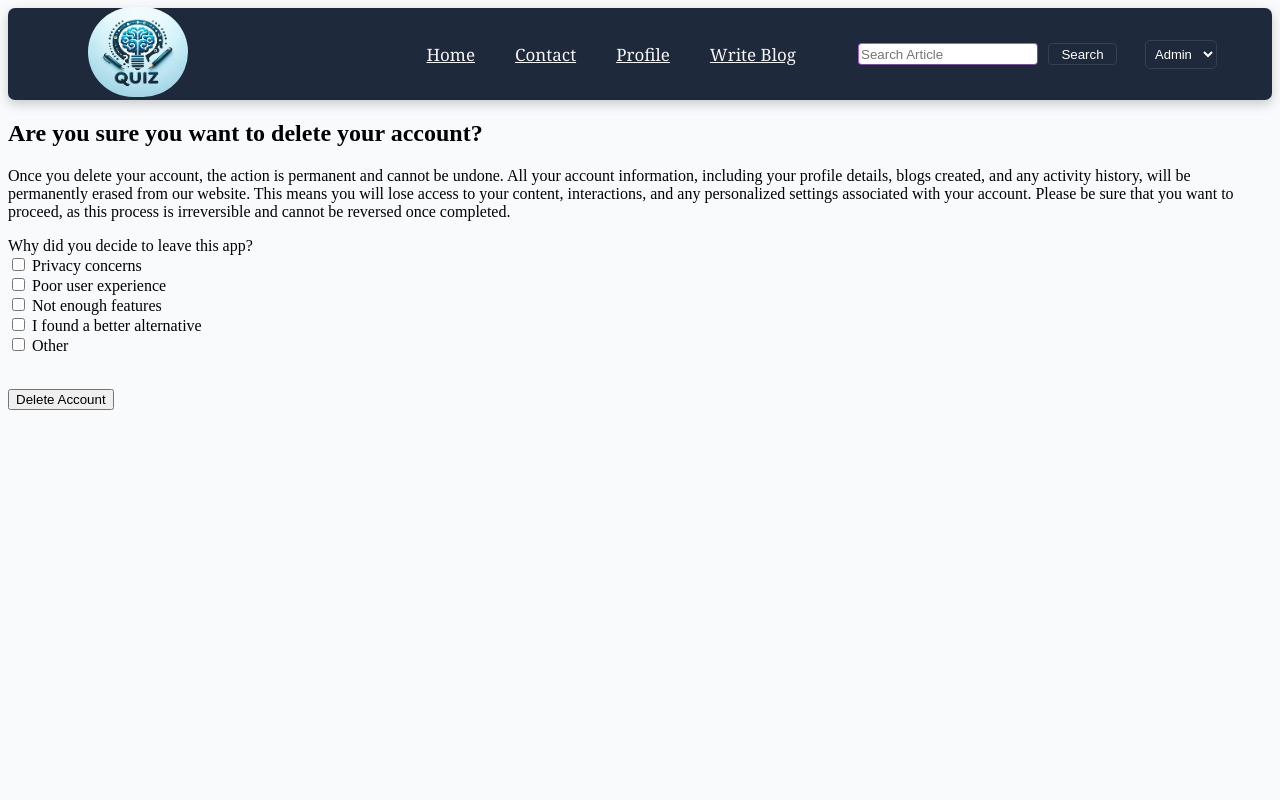
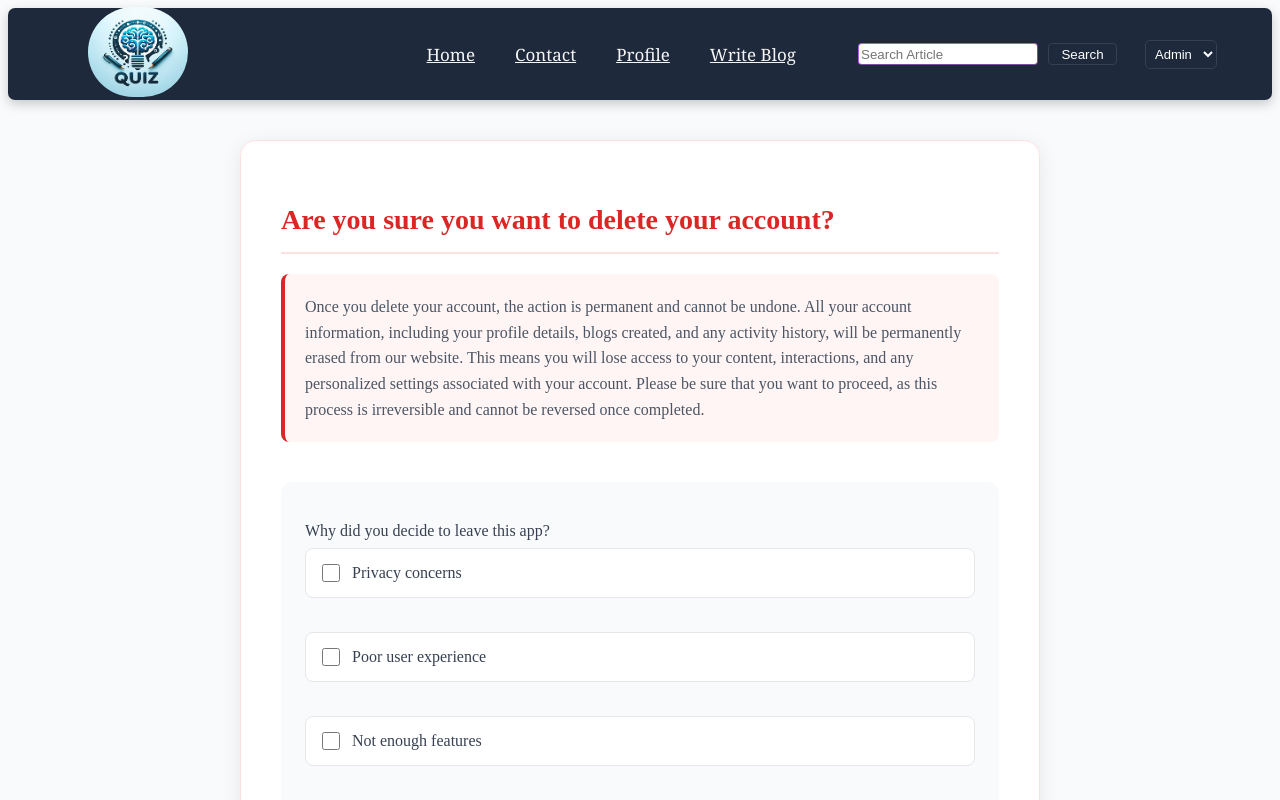
Before and after one commit to Garima-Shrestha/WebBlogProject, a React (Vite) app in the folder React/: page /deleteaccount in a window 1280 px wide. Shown: the top 800 px of the page. Built offline with nearby package versions, Linux system fonts and the light colour scheme; sample sign-in values are in the browser's storage.

Commit message:
Delete Account css

```diff
--- /dev/null
+++ b/React/src/components/css/DeleteAccount.css
@@ -0,0 +1,174 @@
+.delete-page-container {
+    max-width: 800px;
+    margin: 40px auto;
+    padding: 0 20px;
+  }
+
+  .delete-form {
+    background: white;
+    padding: 40px;
+    border-radius: 16px;
+    box-shadow: 0 4px 20px rgba(0, 0, 0, 0.08);
+    border: 1px solid #fee2e2;
+  }
+
+  .message-section {
+    margin-bottom: 40px;
+  }
+
+  .message-section h1 {
+    color: #dc2626;
+    font-size: 28px;
+    font-weight: 600;
+    margin-bottom: 20px;
+    padding-bottom: 16px;
+    border-bottom: 2px solid #fee2e2;
+  }
+
+  .message-section p {
+    color: #4b5563;
+    line-height: 1.6;
+    font-size: 16px;
+    background: #fff5f5;
+    padding: 20px;
+    border-radius: 8px;
+    border-left: 4px solid #dc2626;
+  }
+
+  .options-section {
+    background: #f9fafb;
+    padding: 24px;
+    border-radius: 12px;
+    margin-bottom: 30px;
+  }
+
+  .options-section p {
+    color: #374151;
+    font-size: 16px;
+    font-weight: 500;
+    margin-bottom: 16px;
+  }
+
+  .options-section label {
+    display: flex;
+    align-items: center;
+    padding: 12px;
+    margin: 8px 0;
+    background: white;
+    border-radius: 8px;
+    transition: all 0.2s ease;
+    cursor: pointer;
+    border: 1px solid #e5e7eb;
+  }
+
+  .options-section label:hover {
+    background: #f8fafc;
+    border-color: #dc2626;
+  }
+
+  .options-section input[type="checkbox"] {
+    margin-right: 12px;
+    width: 18px;
+    height: 18px;
+    accent-color: #dc2626;
+    cursor: pointer;
+  }
+
+  #delete-button {
+    width: 100%;
+    padding: 16px;
+    background: #dc2626;
+    color: white;
+    border: none;
+    border-radius: 8px;
+    font-size: 16px;
+    font-weight: 600;
+    cursor: pointer;
+    transition: all 0.3s ease;
+    text-transform: uppercase;
+    letter-spacing: 0.5px;
+    margin-top: 20px;
+    position: relative;
+    overflow: hidden;
+  }
+
+  #delete-button:hover {
+    background: #b91c1c;
+    transform: translateY(-2px);
+    box-shadow: 0 4px 12px rgba(220, 38, 38, 0.2);
+  }
+
+
+  #delete-button:active {
+    transform: translateY(0);
+  }
+
+  .error-message-delete {
+    display: block;
+    color: #dc2626;
+    background: #fee2e2;
+    padding: 12px 16px;
+    border-radius: 8px;
+    margin: 16px 0;
+    font-size: 14px;
+    font-weight: 500;
+    border-left: 4px solid #dc2626;
+    animation: shake 0.5s ease-in-out;
+  }
+
+
+  /* Hover effect for checkbox labels */
+  .options-section label {
+    position: relative;
+  }
+
+  /* Responsive Design */
+  @media (max-width: 768px) {
+    .delete-page-container {
+      margin: 20px auto;
+    }
+
+    .delete-form {
+      padding: 24px;
+    }
+
+    .message-section h1 {
+      font-size: 24px;
+    }
+
+    .options-section {
+      padding: 16px;
+    }
+
+    .options-section label {
+      padding: 10px;
+    }
+  }
+
+  .delete-form {
+    animation: fadeIn 0.4s ease-out;
+  }
+
+  /* Custom scrollbar */
+  .delete-page-container {
+    scrollbar-width: thin;
+    scrollbar-color: #dc2626 #fee2e2;
+  }
+
+  .delete-page-container::-webkit-scrollbar {
+    width: 8px;
+  }
+
+  .delete-page-container::-webkit-scrollbar-track {
+    background: #fee2e2;
+    border-radius: 4px;
+  }
+
+  .delete-page-container::-webkit-scrollbar-thumb {
+    background: #dc2626;
+    border-radius: 4px;
+  }
+
+  .delete-page-container::-webkit-scrollbar-thumb:hover {
+    background: #b91c1c;
+  }
--- a/React/src/components/private/DeleteAccount.jsx
+++ b/React/src/components/private/DeleteAccount.jsx
@@ -1,6 +1,7 @@
 import React, { useState } from "react";
 import { useNavigate } from "react-router-dom";
 
+import '../css/DeleteAccount.css';
 
 const DeleteAccountPage = () => {
 
```
